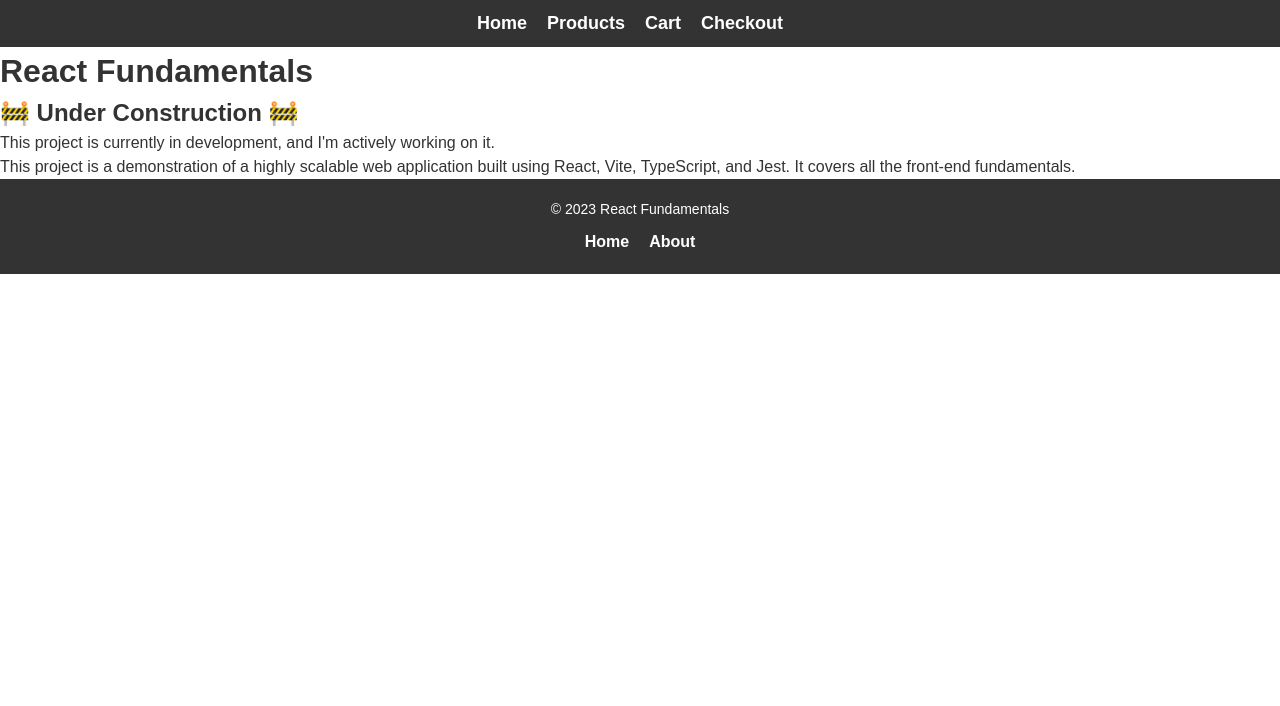
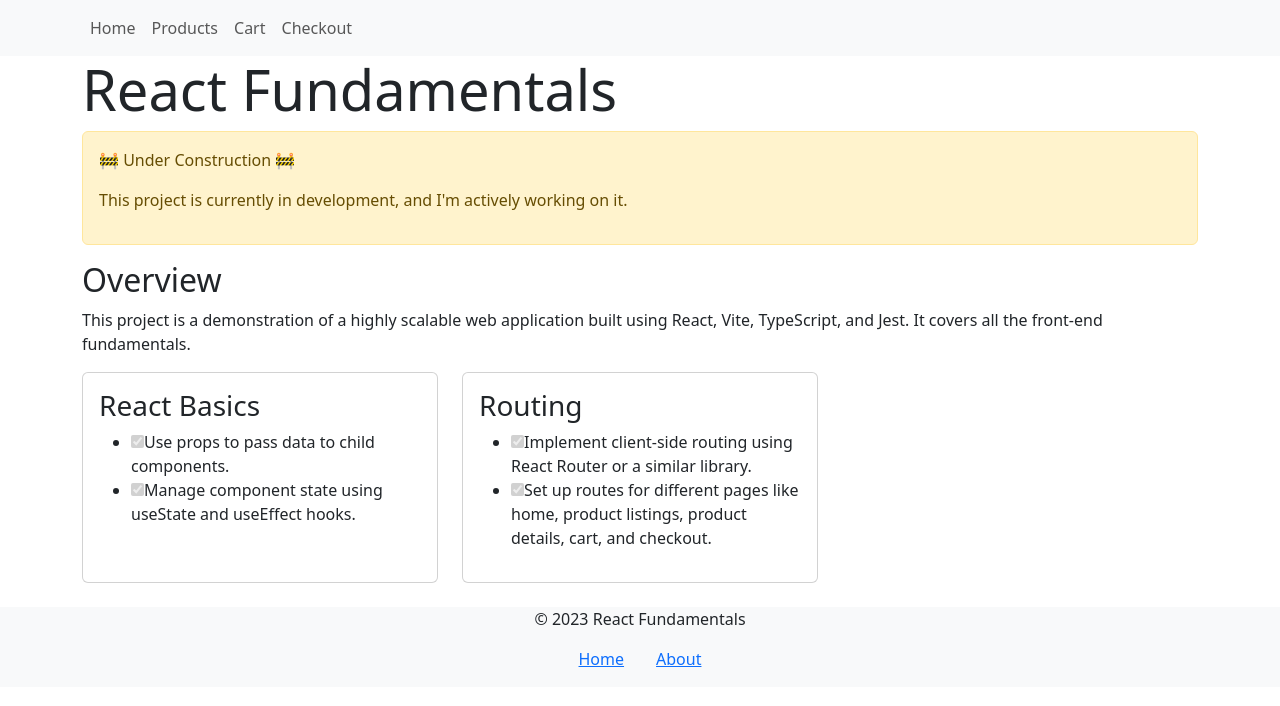
Before and after one commit to benjaminPla/react_fundamentals, a React (Vite) app: page / in a window 1280 px wide. Shown: the top 706 px of the page. Built offline with nearby package versions, Linux system fonts and the light colour scheme.

Commit message:
add bootstrap

```diff
--- a/package.json
+++ b/package.json
@@ -11,6 +11,7 @@
   },
   "dependencies": {
     "@testing-library/react": "^14.0.0",
+    "bootstrap": "^5.3.2",
     "react": "^18.2.0",
     "react-dom": "^18.2.0",
     "react-router-dom": "^6.16.0"
--- a/src/components/Footer.css
+++ /dev/null
@@ -1,32 +0,0 @@
-.footer {
-  background-color: #333;
-  color: #fff;
-  padding: 20px 0;
-  text-align: center;
-}
-
-.footer-content {
-  display: flex;
-  flex-direction: column;
-  align-items: center;
-}
-
-.footer p {
-  margin: 0;
-  font-size: 14px;
-}
-
-.footer-links {
-  margin-top: 10px;
-}
-
-.footer-links a {
-  color: #fff;
-  text-decoration: none;
-  margin: 0 10px;
-  font-size: 16px;
-}
-
-.footer-links a:hover {
-  text-decoration: underline;
-}
--- a/src/components/Footer.tsx
+++ b/src/components/Footer.tsx
@@ -1,14 +1,29 @@
 import React from "react";
-import "./Footer.css";
 
 const Footer: React.FC = () => {
   return (
-    <footer className="footer">
-      <div className="footer-content">
-        <p>&copy; {new Date().getFullYear()} React Fundamentals</p>
-        <div className="footer-links">
-          <a href="/">Home</a>
-          <a href="/about">About</a>
+    <footer className="footer bg-light">
+      <div className="container">
+        <div className="row">
+          <div className="col">
+            <p className="text-center">
+              &copy; {new Date().getFullYear()} React Fundamentals
+            </p>
+          </div>
+        </div>
+        <div className="row">
+          <div className="col">
+            <ul className="list-unstyled d-flex justify-content-center">
+              <li className="mx-3">
+                <a href="/">Home</a>
+              </li>
+              <li className="mx-3">
+                <a href="https://www.benjaminpla.com" target="_blank">
+                  About
+                </a>
+              </li>
+            </ul>
+          </div>
         </div>
       </div>
     </footer>
--- a/src/components/Home.tsx
+++ b/src/components/Home.tsx
@@ -1,21 +1,42 @@
 import React from "react";
+import HomeCard from "./HomeCard";
 
 const Home: React.FC = () => {
+  const items = [
+    {
+      title: "React Basics",
+      checks: [
+        "Use props to pass data to child components.",
+        "Manage component state using useState and useEffect hooks.",
+      ],
+    },
+    {
+      title: "Routing",
+      checks: [
+        "Implement client-side routing using React Router or a similar library.",
+        "Set up routes for different pages like home, product listings, product details, cart, and checkout.",
+      ],
+    },
+  ];
+
   return (
-    <>
-      <h1>React Fundamentals</h1>
-      <h2>🚧 Under Construction 🚧</h2>
-      <p>
-        This project is currently in development, and I'm actively working on
-        it.
-      </p>
-
+    <div className="container">
+      <h1 className="display-4">React Fundamentals</h1>
+      <div className="alert alert-warning" role="alert">
+        <p>🚧 Under Construction 🚧</p>
+        <p>
+          This project is currently in development, and I'm actively working on
+          it.
+        </p>
+      </div>
+      <h2>Overview</h2>
       <p>
         This project is a demonstration of a highly scalable web application
         built using React, Vite, TypeScript, and Jest. It covers all the
         front-end fundamentals.
       </p>
-    </>
+      <HomeCard items={items} />
+    </div>
   );
 };
 
--- /dev/null
+++ b/src/components/HomeCard.tsx
@@ -0,0 +1,39 @@
+import React from "react";
+
+interface HomeCardProps {
+  items: {
+    title: string;
+    checks: string[];
+  }[];
+}
+
+const HomeCard: React.FC<HomeCardProps> = ({ items }) => {
+  return (
+    <div className="row">
+      {items.map((item, index) => (
+        <div className="col-md-4 mb-4" key={index}>
+          <div className="card h-100">
+            <div className="card-body">
+              <h3 className="card-title">{item.title}</h3>
+              <ul className="card-list">
+                {item.checks.map((check, checkIndex) => (
+                  <li className="card-item" key={checkIndex}>
+                    <input
+                      type="checkbox"
+                      className="card-checkbox"
+                      checked
+                      disabled
+                    />
+                    {check}
+                  </li>
+                ))}
+              </ul>
+            </div>
+          </div>
+        </div>
+      ))}
+    </div>
+  );
+};
+
+export default HomeCard;
--- a/src/components/Menu.css
+++ /dev/null
@@ -1,29 +0,0 @@
-nav {
-  background-color: #333;
-  padding: 10px 0;
-  width: 100vw;
-}
-
-ul {
-  list-style-type: none;
-  padding: 0;
-  margin: 0;
-  text-align: center;
-}
-
-li {
-  display: inline-block;
-  margin-right: 20px;
-}
-
-a {
-  text-decoration: none;
-  color: #fff;
-  font-size: 18px;
-  font-weight: bold;
-  transition: color 0.3s ease;
-}
-
-a:hover {
-  color: #ff5722;
-}
--- a/src/components/Menu.tsx
+++ b/src/components/Menu.tsx
@@ -1,23 +1,26 @@
 import React from "react";
-import "./Menu.css";
 
 interface MenuProps {
   items: {
     title: string;
     link: string;
-  };
+  }[];
 }
 
 const Menu: React.FC<MenuProps> = ({ items }) => {
   return (
-    <nav>
-      <ul>
-        {items.map((item, index) => (
-          <li key={index}>
-            <a href={item.link}>{item.title}</a>
-          </li>
-        ))}
-      </ul>
+    <nav className="navbar navbar-expand-lg navbar-light bg-light">
+      <div className="container">
+        <ul className="navbar-nav">
+          {items.map((item, index) => (
+            <li className="nav-item" key={index}>
+              <a className="nav-link" href={item.link}>
+                {item.title}
+              </a>
+            </li>
+          ))}
+        </ul>
+      </div>
     </nav>
   );
 };
--- a/src/index.css
+++ /dev/null
@@ -1,58 +0,0 @@
-* {
-  margin: 0;
-  padding: 0;
-  box-sizing: border-box;
-}
-
-html {
-  font-size: 16px;
-}
-
-body,
-h1,
-h2,
-h3,
-h4,
-h5,
-h6,
-p,
-ul,
-ol,
-dl,
-dd,
-figure,
-blockquote,
-fieldset,
-legend,
-button,
-input,
-textarea,
-pre,
-a {
-  margin: 0;
-  padding: 0;
-}
-
-ul,
-ol {
-  list-style: none;
-}
-
-a {
-  text-decoration: none;
-}
-
-button:focus,
-input:focus,
-textarea:focus,
-select:focus {
-  outline: none;
-}
-
-body {
-  font-family: Arial, Helvetica, sans-serif;
-  font-size: 1rem;
-  line-height: 1.5;
-  color: #333;
-  background-color: #fff;
-}
--- a/src/main.tsx
+++ b/src/main.tsx
@@ -1,7 +1,7 @@
 import React from 'react'
 import ReactDOM from 'react-dom/client'
 import App from './App.tsx'
-import './index.css'
+import 'bootstrap/dist/css/bootstrap.min.css';
 
 ReactDOM.createRoot(document.getElementById('root')!).render(
   <React.StrictMode>
```
